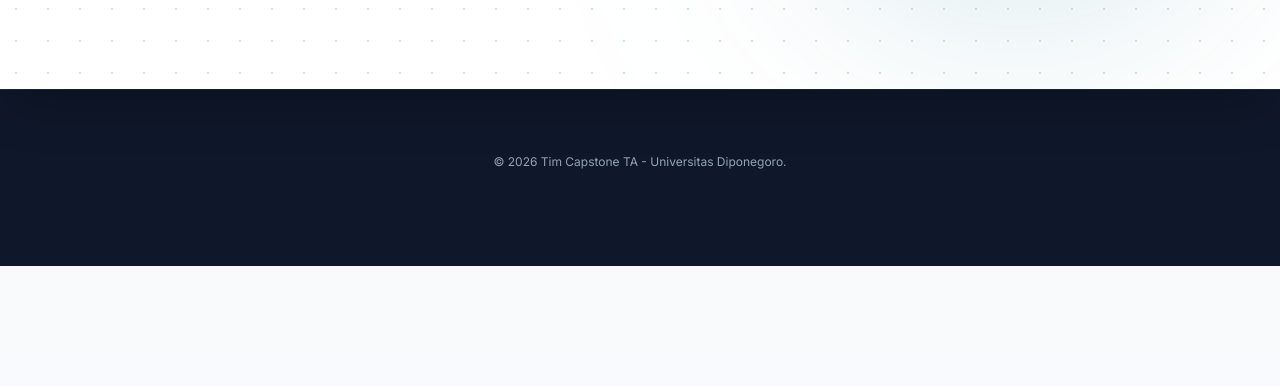
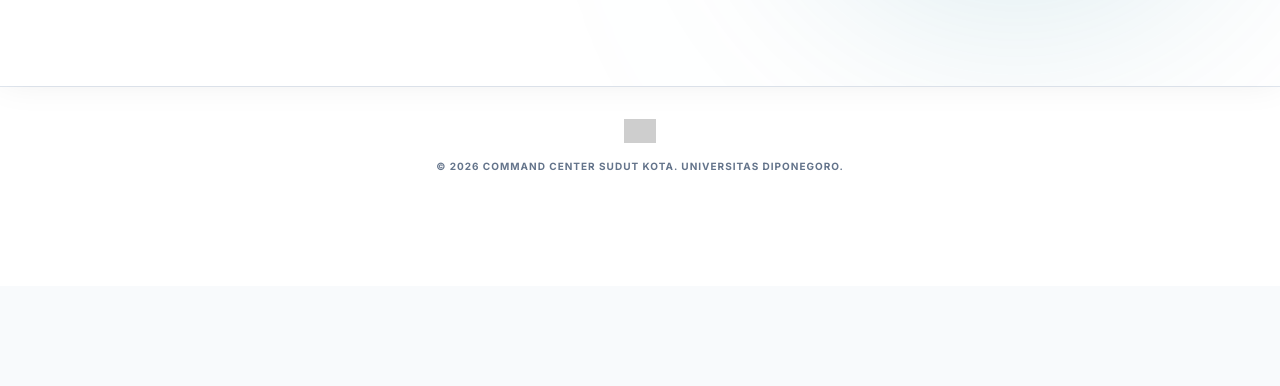
Before and after one commit to aqilafazaid/Capstone-Sudut-Kota, a Flask app: page /dashboard in a window 1280 px wide. Shown: the part 941-1327 px from the top of the page. Before the commit the page ends 1207 px from the top, so only its background shows below. Run offline with Flask 3, Linux system fonts and the light colour scheme; some libraries are stand-ins or nearby versions; grey boxes are pictures that could not be loaded.

Commit message:
Update base.html

```diff
--- a/templates/base.html
+++ b/templates/base.html
@@ -5,7 +5,9 @@
     <meta name="viewport" content="width=device-width, initial-scale=1.0, maximum-scale=1.0, user-scalable=no, viewport-fit=cover">
     <title>{% block title %}Sudut Kota - Bidang Infrastruktur Command Center{% endblock %}</title>
 
-    <link rel="icon" type="image/png" href="https://upload.wikimedia.org/wikipedia/commons/thumb/d/d1/Logo_Kementerian_Perhubungan_Republik_Indonesia.png/64px-Logo_Kementerian_Perhubungan_Republik_Indonesia.png">
+    <!-- 1 & 2. Favicon Tab PC & Mobile menggunakan Logo Baru -->
+    <link rel="icon" type="image/png" href="https://iili.io/nZeOBqJ.md.png">
+    <link rel="apple-touch-icon" href="https://iili.io/nZeOBqJ.md.png">
 
     <script src="https://cdn.tailwindcss.com"></script>
     <link rel="stylesheet" href="https://cdnjs.cloudflare.com/ajax/libs/font-awesome/6.4.0/css/all.min.css">
@@ -65,57 +67,64 @@
     <div class="bg-base fixed inset-0 z-[-2] bg-gradient-to-br from-blue-100 to-slate-50 dark:from-[#0a143c] dark:to-[#1e3a8a]"></div>
     <div class="fixed inset-0 z-[-1] opacity-10 dark:opacity-30 mix-blend-multiply dark:mix-blend-screen bg-[url('https://images.unsplash.com/photo-1518605368461-1e122b10287b?auto=format&fit=crop&q=80')] bg-cover bg-center"></div>
 
+    <!-- LOADING SCREEN DENGAN LOGO BARU -->
     <div id="initial-loader" class="fixed inset-0 z-[9999] bg-white dark:bg-[#0a143c] flex flex-col justify-center items-center transition-opacity duration-400">
-        <div class="relative z-10 font-black text-4xl text-slate-900 dark:text-white animate-bounce mb-8">
-            SUDUT <span class="text-blue-600 dark:text-blue-500 text-5xl">KOTA</span>
+        <img src="https://iili.io/nZeOBqJ.md.png" alt="Logo Sudut Kota" class="h-24 md:h-32 w-auto animate-pulse drop-shadow-2xl mb-6">
+        <div class="flex items-center gap-2">
+            <div class="w-2 h-2 bg-blue-600 dark:bg-blue-400 rounded-full animate-bounce" style="animation-delay: 0s"></div>
+            <div class="w-2 h-2 bg-blue-600 dark:bg-blue-400 rounded-full animate-bounce" style="animation-delay: 0.1s"></div>
+            <div class="w-2 h-2 bg-blue-600 dark:bg-blue-400 rounded-full animate-bounce" style="animation-delay: 0.2s"></div>
         </div>
-        <p class="text-blue-600 dark:text-blue-200 font-bold tracking-[0.2em] text-xs">MEMUAT SISTEM...</p>
+        <p class="text-blue-600 dark:text-blue-300 font-bold tracking-[0.25em] text-[10px] uppercase mt-4">Memuat Infrastruktur...</p>
     </div>
 
-    <!-- NAVBAR -->
+    <!-- 3. NAVBAR GLASSMORPHISM PROFESIONAL -->
     <nav class="fixed top-4 left-0 right-0 w-full z-50 px-3 lg:px-6">
-        <div class="max-w-[1400px] mx-auto bg-white/80 dark:bg-[#0a143c]/90 backdrop-blur-md shadow-xl rounded-2xl lg:rounded-[2rem] border border-slate-200 dark:border-blue-400/20 transition-colors duration-300 relative">
-            <div class="flex justify-between items-center h-16 md:h-20 px-4 md:px-8 w-full">
+        <div class="max-w-[1400px] mx-auto bg-white/85 dark:bg-[#0a143c]/90 backdrop-blur-lg shadow-xl rounded-2xl lg:rounded-[2rem] border border-slate-200 dark:border-white/10 transition-colors duration-300 relative">
+            <div class="flex justify-between items-center h-16 md:h-20 px-4 md:px-6 w-full">
 
-                <div class="flex items-center gap-3 md:gap-5 border-r border-slate-300 dark:border-white/10 pr-3 md:pr-5 mr-1 lg:mr-2">
-                    <a href="{{ url_for('index') }}" class="font-black text-xl md:text-2xl text-slate-900 dark:text-white hover:scale-105 transition">
-                        SUDUT <span class="text-blue-600 dark:text-blue-500">KOTA</span>
+                <!-- BRANDING LOGO DI NAVBAR -->
+                <div class="flex items-center gap-3 md:gap-5 border-r border-slate-300 dark:border-white/10 pr-4 md:pr-6">
+                    <a href="{{ url_for('index') }}" class="flex items-center gap-2 hover:scale-105 transition-transform duration-300">
+                        <img src="https://iili.io/nZeOBqJ.md.png" alt="Sudut Kota Logo" class="h-10 md:h-12 w-auto drop-shadow-sm">
                     </a>
                 </div>
 
                 <div class="flex items-center gap-2 lg:gap-4 justify-end">
-                    <div class="hidden xl:flex items-center space-x-2 mr-4">
-                        <a href="{{ url_for('index') }}" class="font-semibold text-slate-600 hover:text-blue-600 dark:text-slate-300 dark:hover:text-white px-3 py-2 transition">Beranda</a>
-                        <a href="{{ url_for('cctv') }}" class="font-semibold text-slate-600 hover:text-blue-600 dark:text-slate-300 dark:hover:text-white px-3 py-2 transition">Kamera</a>
-                        <a href="{{ url_for('dashboard') }}" class="font-semibold text-slate-600 hover:text-blue-600 dark:text-slate-300 dark:hover:text-white px-3 py-2 transition">Dashboard</a>
+                    <div class="hidden xl:flex items-center space-x-1 mr-4 bg-slate-100/50 dark:bg-black/20 p-1 rounded-full border border-slate-200 dark:border-white/5">
+                        <a href="{{ url_for('index') }}" class="font-bold text-xs uppercase tracking-wider text-slate-600 hover:text-blue-600 hover:bg-white dark:hover:bg-white/10 dark:text-slate-300 dark:hover:text-white px-5 py-2.5 rounded-full transition-all">Beranda</a>
+                        <a href="{{ url_for('cctv') }}" class="font-bold text-xs uppercase tracking-wider text-slate-600 hover:text-blue-600 hover:bg-white dark:hover:bg-white/10 dark:text-slate-300 dark:hover:text-white px-5 py-2.5 rounded-full transition-all">Kamera</a>
+                        <a href="{{ url_for('dashboard') }}" class="font-bold text-xs uppercase tracking-wider text-slate-600 hover:text-blue-600 hover:bg-white dark:hover:bg-white/10 dark:text-slate-300 dark:hover:text-white px-5 py-2.5 rounded-full transition-all">Dashboard</a>
                     </div>
 
                     <!-- TOMBOL MODE GELAP/TERANG -->
-                    <button id="theme-toggle" class="w-10 h-10 rounded-full bg-slate-200 dark:bg-white/10 text-slate-600 dark:text-white flex items-center justify-center transition border border-slate-300 dark:border-white/10 hover:bg-slate-300 dark:hover:bg-white/20">
-                        <i id="theme-toggle-dark-icon" class="fa-solid fa-moon hidden"></i>
-                        <i id="theme-toggle-light-icon" class="fa-solid fa-sun hidden"></i>
+                    <button id="theme-toggle" class="w-10 h-10 rounded-full bg-slate-100 dark:bg-white/10 text-slate-600 dark:text-white flex items-center justify-center transition-all border border-slate-200 dark:border-white/10 hover:bg-slate-200 dark:hover:bg-white/20 shadow-sm">
+                        <i id="theme-toggle-dark-icon" class="fa-solid fa-moon hidden text-sm"></i>
+                        <i id="theme-toggle-light-icon" class="fa-solid fa-sun hidden text-sm text-yellow-400"></i>
                     </button>
 
                     <!-- TOMBOL MENU MOBILE -->
-                    <button onclick="document.getElementById('mobile-menu').classList.toggle('hidden')" class="xl:hidden w-10 h-10 rounded-full bg-slate-200 dark:bg-white/10 text-slate-700 dark:text-white flex items-center justify-center transition">
+                    <button onclick="document.getElementById('mobile-menu').classList.toggle('hidden')" class="xl:hidden w-10 h-10 rounded-full bg-blue-600 text-white flex items-center justify-center transition-all shadow-md hover:bg-blue-700">
                         <i class="fa-solid fa-bars"></i>
                     </button>
                 </div>
             </div>
 
-            <!-- Mobile Menu Dropdown -->
-            <div id="mobile-menu" class="hidden xl:hidden absolute top-full left-0 right-0 mt-2 bg-white/95 dark:bg-[#0a143c]/95 backdrop-blur-xl border border-slate-200 dark:border-blue-400/20 rounded-2xl shadow-2xl p-4 flex flex-col gap-2 ios-bubble-menu">
-                <a href="{{ url_for('index') }}" class="p-3 rounded-xl hover:bg-slate-100 dark:hover:bg-blue-900/30 font-bold text-slate-700 dark:text-slate-200 flex items-center gap-3"><i class="fa-solid fa-house w-5 text-blue-500"></i> Beranda</a>
-                <a href="{{ url_for('cctv') }}" class="p-3 rounded-xl hover:bg-slate-100 dark:hover:bg-blue-900/30 font-bold text-slate-700 dark:text-slate-200 flex items-center gap-3"><i class="fa-solid fa-video w-5 text-blue-500"></i> Live Kamera</a>
-                <a href="{{ url_for('dashboard') }}" class="p-3 rounded-xl hover:bg-slate-100 dark:hover:bg-blue-900/30 font-bold text-slate-700 dark:text-slate-200 flex items-center gap-3"><i class="fa-solid fa-chart-pie w-5 text-blue-500"></i> Dashboard</a>
+            <!-- MOBILE MENU DROPDOWN -->
+            <div id="mobile-menu" class="hidden xl:hidden absolute top-full left-0 right-0 mt-3 bg-white/95 dark:bg-[#0a143c]/95 backdrop-blur-xl border border-slate-200 dark:border-white/10 rounded-2xl shadow-2xl p-4 flex flex-col gap-2 ios-bubble-menu">
+                <div class="flex justify-center mb-2 pb-4 border-b border-slate-200 dark:border-white/10">
+                    <img src="https://iili.io/nZeOBqJ.md.png" alt="Sudut Kota Logo" class="h-8 w-auto opacity-80">
+                </div>
+                <a href="{{ url_for('index') }}" class="p-3.5 rounded-xl hover:bg-blue-50 dark:hover:bg-white/5 font-bold text-sm text-slate-700 dark:text-slate-200 flex items-center gap-3 transition-colors uppercase tracking-widest"><i class="fa-solid fa-house w-5 text-blue-500"></i> Beranda</a>
+                <a href="{{ url_for('cctv') }}" class="p-3.5 rounded-xl hover:bg-blue-50 dark:hover:bg-white/5 font-bold text-sm text-slate-700 dark:text-slate-200 flex items-center gap-3 transition-colors uppercase tracking-widest"><i class="fa-solid fa-video w-5 text-blue-500"></i> Live Kamera</a>
+                <a href="{{ url_for('dashboard') }}" class="p-3.5 rounded-xl hover:bg-blue-50 dark:hover:bg-white/5 font-bold text-sm text-slate-700 dark:text-slate-200 flex items-center gap-3 transition-colors uppercase tracking-widest"><i class="fa-solid fa-chart-pie w-5 text-blue-500"></i> Dashboard</a>
             </div>
         </div>
     </nav>
 
     <!-- KONTEN UTAMA FLASK -->
     <main class="flex-grow z-10 relative pt-[100px] md:pt-[130px]">
-        <div class="bg-white dark:bg-[#111827] w-full min-h-screen rounded-t-[2.5rem] md:rounded-t-[4rem] shadow-2xl relative overflow-hidden border-t-4 border-blue-600 transition-colors duration-300">
-            <div class="absolute inset-0 z-0 opacity-[0.35] dark:opacity-10" style="background-image: radial-gradient(#94a3b8 1.5px, transparent 1.5px); background-size: 32px 32px;"></div>
+        <div class="bg-white dark:bg-[#0b1121] w-full min-h-screen rounded-t-[2.5rem] md:rounded-t-[3rem] shadow-[0_-10px_40px_rgba(0,0,0,0.1)] relative overflow-hidden border-t border-slate-200 dark:border-white/5 transition-colors duration-300">
             <div class="max-w-7xl mx-auto px-4 md:px-6 lg:px-8 py-8 md:py-12 relative z-10">
                 {% block content %}{% endblock %}
             </div>
@@ -123,34 +132,39 @@
     </main>
 
     <!-- FOOTER -->
-    <footer class="bg-slate-900 dark:bg-[#0a143c] text-slate-400 dark:text-slate-300 pt-16 pb-24 border-t border-slate-800 dark:border-blue-900 transition-colors duration-300">
-        <div class="text-center"><p class="text-xs">&copy; {{ year | default('2026') }} Tim Capstone TA - Universitas Diponegoro.</p></div>
+    <footer class="bg-white dark:bg-[#0b1121] text-slate-500 dark:text-slate-400 pt-8 pb-28 border-t border-slate-200 dark:border-white/5 transition-colors duration-300">
+        <div class="text-center flex flex-col items-center gap-4">
+            <img src="https://iili.io/nZeOBqJ.md.png" alt="Sudut Kota Logo" class="h-6 w-auto opacity-50 grayscale hover:grayscale-0 transition-all">
+            <p class="text-[10px] font-bold uppercase tracking-widest">&copy; {{ year | default('2026') }} Command Center Sudut Kota. <br class="md:hidden">Universitas Diponegoro.</p>
+        </div>
     </footer>
 
     <!-- ==========================================
-         DESKTOP BOTTOM BAR (Gaya MySmartfren)
+         DESKTOP BOTTOM BAR (Gaya MySmartfren / IM3)
     =========================================== -->
-    <div class="hidden lg:flex desktop-bottom-bar bg-white/90 dark:bg-[#0a143c]/95 backdrop-blur-xl border border-slate-200 dark:border-white/15 h-[52px] w-[calc(100%-40px)] max-w-[1600px] fixed bottom-6 left-1/2 -translate-x-1/2 z-60 rounded-full shadow-2xl items-center px-4">
+    <div class="hidden lg:flex desktop-bottom-bar bg-white/95 dark:bg-[#0a143c]/95 backdrop-blur-xl border border-slate-200 dark:border-white/10 h-[56px] w-[calc(100%-48px)] max-w-[1200px] fixed bottom-6 left-1/2 -translate-x-1/2 z-60 rounded-full shadow-[0_10px_40px_rgba(37,99,235,0.15)] items-center px-2">
 
         <!-- Badge Info -->
-        <div class="bg-blue-600 h-8 flex items-center px-4 rounded-full z-20 shrink-0 text-white text-[10px] font-black uppercase tracking-widest gap-2 mr-4">
+        <div class="bg-gradient-to-r from-blue-600 to-blue-700 h-10 flex items-center px-5 rounded-full z-20 shrink-0 text-white text-[10px] font-black uppercase tracking-widest gap-2 ml-1 shadow-md">
             <span class="w-2 h-2 bg-yellow-400 rounded-full animate-pulse"></span> INFO
         </div>
 
         <!-- Running Text -->
-        <div class="ticker-wrap relative flex-1 text-slate-800 dark:text-white">
-            <div class="ticker-move text-[11px] font-bold uppercase tracking-wide">
-                🔥 TETAP PATUHI RAMBU LALU LINTAS &nbsp; | &nbsp; 📹 PANTAUAN CCTV AKTIF 24 JAM &nbsp; | &nbsp; 🚨 LAPORKAN GANGGUAN INFRASTRUKTUR KE COMMAND CENTER DISHUB PEKALONGAN.
+        <div class="ticker-wrap relative flex-1 text-slate-800 dark:text-white px-2">
+            <div class="ticker-move text-[11px] font-bold uppercase tracking-wider opacity-80">
+                🔥 TETAP PATUHI RAMBU LALU LINTAS &nbsp; | &nbsp; 📹 PANTAUAN CCTV ATCS AKTIF 24 JAM &nbsp; | &nbsp; 🚨 LAPORKAN GANGGUAN INFRASTRUKTUR KE COMMAND CENTER.
             </div>
         </div>
 
         <!-- Sapaan & Jam Real-Time -->
-        <div class="bg-slate-100 dark:bg-black/40 h-8 px-4 rounded-full border border-slate-200 dark:border-white/20 z-20 flex items-center gap-2 ml-4 text-slate-700 dark:text-white text-[11px] font-bold">
-            <i id="base-greeting-icon" class="fa-solid fa-sun text-yellow-500"></i>
-            <span id="base-greeting-text">Siang, Admin</span>
-        </div>
-        <div class="bg-blue-50 dark:bg-blue-900/30 h-8 px-4 rounded-full border border-blue-200 dark:border-blue-500/50 z-20 flex items-center ml-2 text-blue-700 dark:text-blue-300 font-mono text-xs font-bold shadow-sm">
-            <span id="base-realtime-clock">00:00:00 WIB</span>
+        <div class="flex items-center gap-2 bg-slate-50 dark:bg-black/30 p-1 rounded-full border border-slate-200 dark:border-white/5 mr-1">
+            <div class="bg-white dark:bg-white/10 h-8 px-4 rounded-full flex items-center gap-2 text-slate-700 dark:text-slate-200 text-[10px] font-bold uppercase tracking-wider shadow-sm">
+                <i id="base-greeting-icon" class="fa-solid fa-sun text-yellow-500"></i>
+                <span id="base-greeting-text">Admin</span>
+            </div>
+            <div class="bg-blue-50 dark:bg-blue-900/40 h-8 px-4 rounded-full border border-blue-100 dark:border-blue-500/30 flex items-center text-blue-700 dark:text-blue-300 font-mono text-[11px] font-bold shadow-sm">
+                <span id="base-realtime-clock">00:00:00 WIB</span>
+            </div>
         </div>
     </div>
 
@@ -165,21 +179,19 @@
                     loader.style.opacity = '0';
                     setTimeout(function() { loader.style.display = 'none'; }, 400);
                 }
-            }, 500);
+            }, 600);
 
             /* --- Fitur Mode Gelap/Terang (Dark Mode) --- */
             var themeToggleDarkIcon = document.getElementById('theme-toggle-dark-icon');
             var themeToggleLightIcon = document.getElementById('theme-toggle-light-icon');
             var themeToggleBtn = document.getElementById('theme-toggle');
 
-            // Cek tema yang sedang aktif dan ubah ikonnya
             if (localStorage.getItem('color-theme') === 'dark' || (!('color-theme' in localStorage) && window.matchMedia('(prefers-color-scheme: dark)').matches)) {
                 themeToggleLightIcon.classList.remove('hidden');
             } else {
                 themeToggleDarkIcon.classList.remove('hidden');
             }
 
-            // Fungsi klik tombol tema
             themeToggleBtn.addEventListener('click', function() {
                 themeToggleDarkIcon.classList.toggle('hidden');
                 themeToggleLightIcon.classList.toggle('hidden');
@@ -208,13 +220,13 @@
                 const now = new Date();
                 const hours = now.getHours();
 
-                let greeting = "Malam, Admin";
+                let greeting = "Malam";
                 let iconClass = "fa-moon";
                 let iconColor = "text-blue-500 dark:text-blue-300";
 
-                if (hours >= 4 && hours < 11) { greeting = "Pagi, Admin"; iconClass = "fa-cloud-sun"; iconColor = "text-yellow-500 dark:text-yellow-400"; }
-                else if (hours >= 11 && hours < 15) { greeting = "Siang, Admin"; iconClass = "fa-sun"; iconColor = "text-yellow-500 dark:text-yellow-300"; }
-                else if (hours >= 15 && hours < 18.5) { greeting = "Sore, Admin"; iconClass = "fa-sun"; iconColor = "text-orange-500 dark:text-orange-400"; }
+                if (hours >= 4 && hours < 11) { greeting = "Pagi"; iconClass = "fa-cloud-sun"; iconColor = "text-yellow-500 dark:text-yellow-400"; }
+                else if (hours >= 11 && hours < 15) { greeting = "Siang"; iconClass = "fa-sun"; iconColor = "text-yellow-500 dark:text-yellow-300"; }
+                else if (hours >= 15 && hours < 18.5) { greeting = "Sore"; iconClass = "fa-sun"; iconColor = "text-orange-500 dark:text-orange-400"; }
 
                 const greetTextEl = document.getElementById('base-greeting-text');
                 const greetIconEl = document.getElementById('base-greeting-icon');
```
